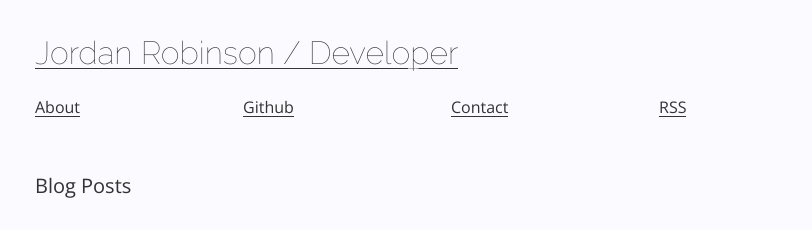
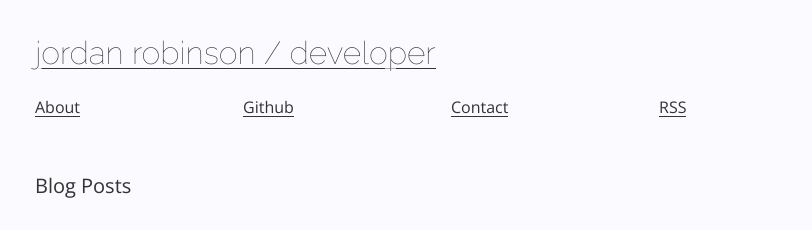
Before and after one commit to jordanrobinson/blog, a Jekyll site: the page built from index.html, in a window 1280 px wide. Shown: the top 230 px of the page, without its empty margins (205-1017 px from the left). Built offline with Jekyll 4.4.1, drawn with Linux system fonts in a browser that asks for light colours.

Commit message:
Bust more caches

```diff
--- a/_includes/head.html
+++ b/_includes/head.html
@@ -12,7 +12,7 @@
 
     <link href="https://fonts.googleapis.com/css?family=Open+Sans:300,400,600,700,400italic|Lato|Raleway:100" rel="stylesheet" type="text/css">
 
-    <link rel="stylesheet" href="/css/main.css?v=1.0">
+    <link rel="stylesheet" href="/css/main.css?v=1.1">
 
     <meta name="description" content="{{ site.description }}">
     <meta name="url" content="{{ site.url }}">
--- a/css/main.scss
+++ b/css/main.scss
@@ -76,6 +76,7 @@ a {
     font-size: 2em;
     text-decoration: none;
     margin-top: 2em;
+    text-transform: lowercase;
 }
 
 .header-link {
```
